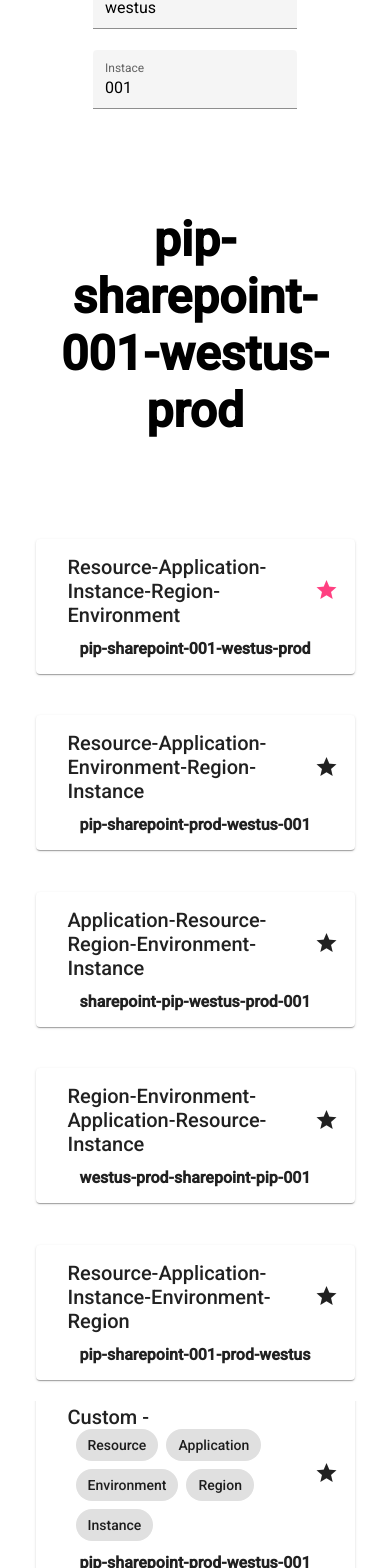
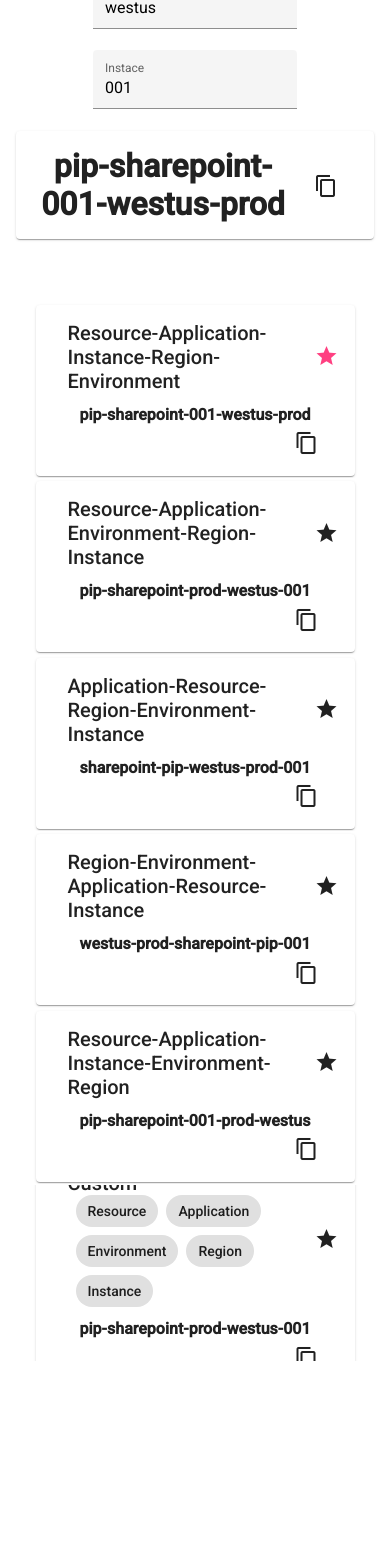
Before and after one commit to TrueNorthIT/azure-resource-name-generator, an Angular app: page / in a window 390 px wide. Shown: the part 930-2498 px from the top of the page. After the commit the page ends 2291 px from the top, so only its background shows below. Built offline with nearby package versions, Linux system fonts and the light colour scheme.

Commit message:
Clipboard & Responsiveness

```diff
--- a/src/app/app.component.html
+++ b/src/app/app.component.html
@@ -15,7 +15,11 @@
     <!-- <button mat-raised-button>Generate!</button> -->
 
 
-    <h1 *ngIf = "resourceData">{{name}}</h1>
+    <mat-card fxLayout = "flex" fxLayoutAlign="center">
+      <h1 *ngIf = "resourceData">{{name}}</h1>
+      <button mat-button matTooltip="Copy the name to the clipboard!" (click) = "displayMessage('Coppied to Clipboard!')" [cdkCopyToClipboard] ="name"><mat-icon>content_copy</mat-icon></button>
+
+    </mat-card>
   </section>
 </section>
 
--- a/src/app/app.component.scss
+++ b/src/app/app.component.scss
@@ -38,5 +38,18 @@ header button{
 #generator h1 {
     font-size: 48px;
     text-align: center;
-    padding: 2rem;
+    padding: 0px;
+    margin: 0px;
 }
+
+mat-card{
+    margin-bottom: 64px;
+    margin-left: 1rem;
+    margin-right: 1rem;
+}
+
+@media screen and (max-width: 1000px) {
+    #generator h1 {
+        font-size: 32px;
+    }
+}
--- a/src/app/app.component.ts
+++ b/src/app/app.component.ts
@@ -1,4 +1,5 @@
 import { Component } from '@angular/core';
+import { MatSnackBar } from '@angular/material/snack-bar';
 import { Data } from './input-form/data-model';
 @Component({
   selector: 'app-root',
@@ -12,9 +13,14 @@ export class AppComponent {
   name: string = "";
 
 
-  constructor() {
+  constructor(private _snackBar: MatSnackBar) {
     this.nameChange(this.nameFormat);
   }
+
+  displayMessage(messgae: string) {
+    this._snackBar.open(messgae);
+  }
+
 
   setData(newData: Data) {
     this.resourceData = newData;
--- a/src/app/format-selector/format-selector.component.html
+++ b/src/app/format-selector/format-selector.component.html
@@ -1,6 +1,7 @@
 <mat-grid-list id="grid" [cols]="breakpoint" [rowHeight]="rowHeight" (window:resize)="onResize()">
     <mat-grid-tile class="tile">
-        <mat-card fxLayout="column" (click)="changeSelection($event, 'Resource-Application-Instance-Region-Environment')">
+        <mat-card fxLayout="column"
+            (click)="changeSelection($event, 'Resource-Application-Instance-Region-Environment')">
             <mat-card-header fxLayoutAlign="space-between center">
                 <mat-card-title>Resource-Application-Instance-Region-Environment</mat-card-title>
                 <mat-card-actions>
@@ -10,11 +11,13 @@
                 </mat-card-actions>
             </mat-card-header>
             <b fxFlexAlign="center">{{generateName("Resource-Application-Instance-Region-Environment")}}</b>
+            <button mat-button matTooltip="Copy the name to the clipboard!" fxFlexAlign="end"  (click) = "displayMessage('Coppied to Clipboard!')" [cdkCopyToClipboard] ="generateName('Resource-Application-Instance-Region-Environment')"><mat-icon>content_copy</mat-icon></button>
         </mat-card>
     </mat-grid-tile>
 
     <mat-grid-tile>
-        <mat-card fxLayout="column" (click)="changeSelection($event, 'Resource-Application-Environment-Region-Instance')">
+        <mat-card fxLayout="column"
+            (click)="changeSelection($event, 'Resource-Application-Environment-Region-Instance')">
             <mat-card-header fxLayoutAlign="space-between center">
                 <mat-card-title>Resource-Application-Environment-Region-Instance</mat-card-title>
                 <mat-card-actions>
@@ -24,11 +27,13 @@
                 </mat-card-actions>
             </mat-card-header>
             <b fxFlexAlign="center">{{generateName("Resource-Application-Environment-Region-Instance")}}</b>
+            <button mat-button matTooltip="Copy the name to the clipboard!" fxFlexAlign="end"  (click) = "displayMessage('Coppied to Clipboard!')" [cdkCopyToClipboard] ="generateName('Resource-Application-Environment-Region-Instance')"><mat-icon>content_copy</mat-icon></button>
         </mat-card>
     </mat-grid-tile>
 
     <mat-grid-tile>
-        <mat-card fxLayout="column" (click)="changeSelection($event, 'Application-Resource-Region-Environment-Instance')">
+        <mat-card fxLayout="column"
+            (click)="changeSelection($event, 'Application-Resource-Region-Environment-Instance')">
             <mat-card-header fxLayoutAlign="space-between center">
                 <mat-card-title>Application-Resource-Region-Environment-Instance</mat-card-title>
                 <mat-card-actions>
@@ -39,11 +44,13 @@
                 </mat-card-actions>
             </mat-card-header>
             <b fxFlexAlign="center">{{generateName("Application-Resource-Region-Environment-Instance")}}</b>
+            <button mat-button matTooltip="Copy the name to the clipboard!" fxFlexAlign="end"  (click) = "displayMessage('Coppied to Clipboard!')" [cdkCopyToClipboard] ="generateName('Application-Resource-Region-Environment-Instance')"><mat-icon>content_copy</mat-icon></button>
         </mat-card>
     </mat-grid-tile>
 
     <mat-grid-tile>
-        <mat-card fxLayout="column"  (click)="changeSelection($event, 'Region-Environment-Application-Resource-Instance')">
+        <mat-card fxLayout="column"
+            (click)="changeSelection($event, 'Region-Environment-Application-Resource-Instance')">
             <mat-card-header fxLayoutAlign="space-between center">
                 <mat-card-title>Region-Environment-Application-Resource-Instance</mat-card-title>
                 <mat-card-actions>
@@ -53,12 +60,14 @@
                 </mat-card-actions>
             </mat-card-header>
             <b fxFlexAlign="center">{{generateName("Region-Environment-Application-Resource-Instance")}}</b>
+            <button mat-button matTooltip="Copy the name to the clipboard!" fxFlexAlign="end"  (click) = "displayMessage('Coppied to Clipboard!')" [cdkCopyToClipboard] ="generateName('Region-Environment-Application-Resource-Instance')"><mat-icon>content_copy</mat-icon></button>
         </mat-card>
     </mat-grid-tile>
 
     <mat-grid-tile>
-        <mat-card fxLayout="column" >
-            <mat-card-header fxLayoutAlign="space-between center"  (click)="changeSelection($event, 'Resource-Application-Instance-Environment-Region')">
+        <mat-card fxLayout="column">
+            <mat-card-header fxLayoutAlign="space-between center"
+                (click)="changeSelection($event, 'Resource-Application-Instance-Environment-Region')">
                 <mat-card-title>Resource-Application-Instance-Environment-Region</mat-card-title>
                 <mat-card-actions>
                     <button mat-icon-button aria-label="Selected Indicator">
@@ -67,21 +76,22 @@
                 </mat-card-actions>
             </mat-card-header>
             <b fxFlexAlign="center">{{generateName("Resource-Application-Instance-Environment-Region")}}</b>
+            <button mat-button matTooltip="Copy the name to the clipboard!" fxFlexAlign="end"  (click) = "displayMessage('Coppied to Clipboard!')" [cdkCopyToClipboard] ="generateName('Resource-Application-Instance-Environment-Region')"><mat-icon>content_copy</mat-icon></button>
         </mat-card>
     </mat-grid-tile>
 
     <mat-grid-tile>
-        <mat-card fxLayout="column" (click) = "changeSelection($event, 'custom')">
+        <mat-card fxLayout="column" (click)="changeSelection($event, 'custom')">
             <mat-card-header fxLayoutAlign="space-between center">
                 <mat-card-title>
                     <span>Custom -</span>
                     <mat-chip-list class="example-chip" cdkDropList cdkDropListOrientation="horizontal"
-                    (cdkDropListDropped)="drop($event)">
-                    <mat-chip class="example-box" cdkDrag *ngFor="let p of params">
-                        {{p.name}}
-                    </mat-chip>
+                        (cdkDropListDropped)="drop($event)">
+                        <mat-chip class="example-box" cdkDrag *ngFor="let p of params">
+                            {{p.name}}
+                        </mat-chip>
 
-                </mat-chip-list>
+                    </mat-chip-list>
 
                 </mat-card-title>
                 <mat-card-actions>
@@ -91,6 +101,7 @@
                 </mat-card-actions>
             </mat-card-header>
             <b fxFlexAlign="center">{{generateName(customToString())}}</b>
+            <button mat-button matTooltip="Copy the name to the clipboard!" fxFlexAlign="end"  (click) = "displayMessage('Coppied to Clipboard!')" [cdkCopyToClipboard] ="generateName('Resource-Application-Instance-Region-Environment')"><mat-icon>content_copy</mat-icon></button>
         </mat-card>
     </mat-grid-tile>
 
--- a/src/app/format-selector/format-selector.component.ts
+++ b/src/app/format-selector/format-selector.component.ts
@@ -1,12 +1,8 @@
 import { Component, EventEmitter, Input, OnInit, Output } from '@angular/core';
 import { CdkDragDrop, moveItemInArray } from '@angular/cdk/drag-drop';
 import { Data } from '../input-form/data-model';
-
+import {MatSnackBar} from '@angular/material/snack-bar';
 export interface Parameter {
-  name: string;
-}
-
-export interface Vegetable {
   name: string;
 }
 
@@ -31,8 +27,7 @@ export class FormatSelectorComponent implements OnInit {
     { name: "Instance" }
   ];
 
-  constructor() {
-    console.log(this.customToString());
+  constructor(private _snackBar: MatSnackBar) {
   }
 
   ngOnInit() {
@@ -47,8 +42,13 @@ export class FormatSelectorComponent implements OnInit {
     return str.substr(0, str.length-1);
   }
 
+  displayMessage(messgae: string) {
+    this._snackBar.open(messgae);
+  }
 
   changeSelection(event: any, newSelection: string) {
+    console.log(event)
+    if (event.target.classList.contains("mat-button-wrapper")) return;
     let card = event.target.closest("mat-card");
     document.getElementsByClassName("mat-accent")[0].classList.remove("mat-accent")
     card.querySelector("button").classList.add("mat-accent");
@@ -65,16 +65,16 @@ export class FormatSelectorComponent implements OnInit {
   drop(event: CdkDragDrop<Parameter[]>) {
     console.log(event)
     moveItemInArray(this.params, event.previousIndex, event.currentIndex);
-    this.customSelection();
+    if (this.selected === "custom")    this.customSelection();
   }
 
   onResize() {
-    if (window.innerWidth <= 400) { this.rowHeight = "2:1"; this.breakpoint = 1 } else
-    if (window.innerWidth <= 450) { this.rowHeight = "2.5:1"; this.breakpoint = 1 } else
-    if (window.innerWidth <= 600) { this.rowHeight = "3:1"; this.breakpoint = 1 } else
-    if (window.innerWidth <= 900) { this.rowHeight = "4:1"; this.breakpoint = 1 } else
-    if (window.innerWidth <= 1200) { this.rowHeight = "6:1"; this.breakpoint = 1 } else
-    if (window.innerWidth <= 1450) { this.rowHeight = "8:1"; this.breakpoint = 1; } else
+    if (window.innerWidth <= 500) { this.rowHeight = "2:1"; this.breakpoint = 1 } else
+    if (window.innerWidth <= 650) { this.rowHeight = "2.5:1"; this.breakpoint = 1 } else
+    if (window.innerWidth <= 750) { this.rowHeight = "3.5:1"; this.breakpoint = 1 } else
+    if (window.innerWidth <= 950) { this.rowHeight = "4:1"; this.breakpoint = 1 } else
+    if (window.innerWidth <= 1200) { this.rowHeight = "5:1"; this.breakpoint = 1 } else
+    if (window.innerWidth <= 1450) { this.rowHeight = "6:1"; this.breakpoint = 1; } else
     if (window.innerWidth >= 2600) { this.rowHeight = "6:1"; this.breakpoint = 2; } else { this.rowHeight = "4:1"; this.breakpoint = 2; }
 
   }
--- a/src/styles.scss
+++ b/src/styles.scss
@@ -1,4 +1,9 @@
 /* You can add global styles to this file, and also import other style files */
 @import "~@angular/material/prebuilt-themes/indigo-pink.css";
 html, body { height: 100%; }
+body {height: calc(100% - 64px);}
 body { margin: 0; font-family: Roboto, "Helvetica Neue", sans-serif; }
+.mat-simple-snackbar span {
+    margin: auto;
+    text-align: center;
+  }
```
Also changed, not shown: src/app/app.module.ts (+10 -3 lines), src/app/format-selector/format-selector.component.scss (line endings or trailing spaces).
